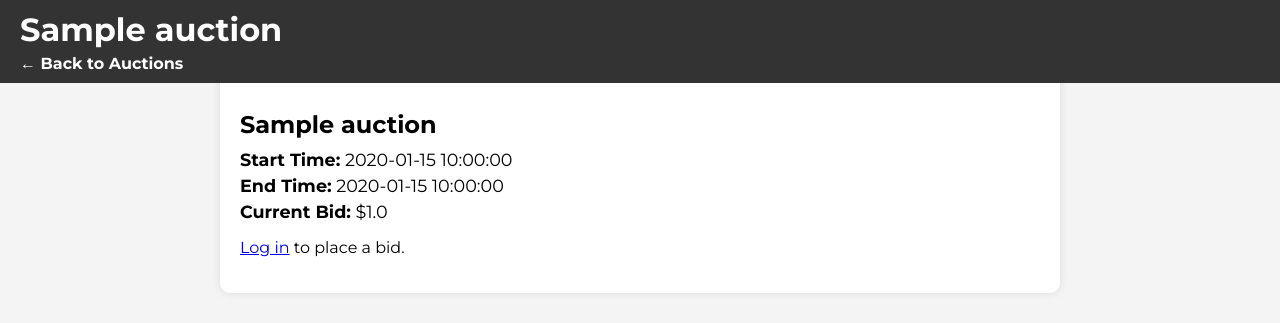
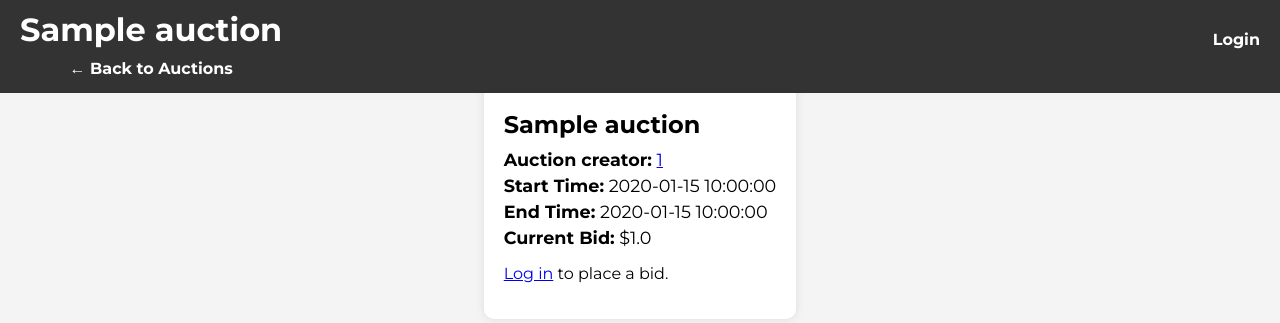
Before and after one commit to TheBighi/Auction, a Flask app: page /auction/1 in a window 1280 px wide. Shown: the top 323 px of the page. Run offline with Flask 3, Linux system fonts and the light colour scheme; tables that the repository leaves empty hold one stand-in row (values such as "Sample post").

Commit message:
Update auction.html

```diff
--- a/Auction-main/Templates/auction.html
+++ b/Auction-main/Templates/auction.html
@@ -4,6 +4,7 @@
     <meta charset="UTF-8">
     <meta name="viewport" content="width=device-width, initial-scale=1.0">
     <title>{{ auction.item_name }} - Auction</title>
+    <link rel="stylesheet" href="{{ url_for('static', filename='styles.css') }}">
     <style>
         @import url('https://fonts.googleapis.com/css2?family=Montserrat:wght@400;700&display=swap');
 
@@ -98,10 +99,23 @@
         .bid-form button:hover {
             background: #0056b3;
         }
+        #delbut {
+            background-color: red;
+        }
     </style>
 </head>
 <body>
     <div class="navbar">
+        {% if session['user_id'] %}
+        <div class="user-menu">
+            <a href="http://127.0.0.1:8080/account/{{ session['user_id'] }}">
+                <img src="{{ url_for('static', filename='img/profile.png') }}" alt="Profile Picture" class="profile-pic">
+            </a>
+            <a href="/logout" class="logout-button">Logout</a>
+        </div>
+        {% else %}
+            <a href="/login" class="login-button">Login</a>
+        {% endif %}
         <div class="navbar-content">
             <h1>{{ auction.item_name }}</h1>
             <a href="/auctions">← Back to Auctions</a>
@@ -111,6 +125,10 @@
     <div class="container">
         <div class="auction-details">
             <h2>{{ auction.item_name }}</h2>
+            <p>
+                <strong>Auction creator:</strong>
+                <a href="/account/{{ creator }}">{{ creator }}</a>
+            </p>
             <p><strong>Start Time:</strong> {{ auction.start_time }}</p>
             <p><strong>End Time:</strong> {{ auction.end_time }}</p>
             <p><strong>Current Bid:</strong> ${{ auction.current_bid }}</p>
@@ -123,14 +141,14 @@
                 <label for="bid">Your Bid ($):</label>
                 <input type="number" id="bid" name="bid" step="0.01" required>
                 <button type="submit">Submit Bid</button>
+                {% if user_id == creator %}
+                    <form action="{{ url_for('delete_auction', auction_id=auction.id) }}" method="POST" onsubmit="return confirm('Are you sure you want to delete this auction?');">
+                        <button type="submit" id="delbut">Delete Auction</button>
+                    </form>
+                {% endif %}
             </form>
         </div>
 
-        {% if user_id == creator %}
-        <form action="{{ url_for('delete_auction', auction_id=auction.id) }}" method="POST" onsubmit="return confirm('Are you sure you want to delete this auction?');">
-            <button type="submit">Delete Auction</button>
-        </form>
-        {% endif %}
     {% else %}
         <p><a href="{{ url_for('login') }}">Log in</a> to place a bid.</p>
     {% endif %}
```
